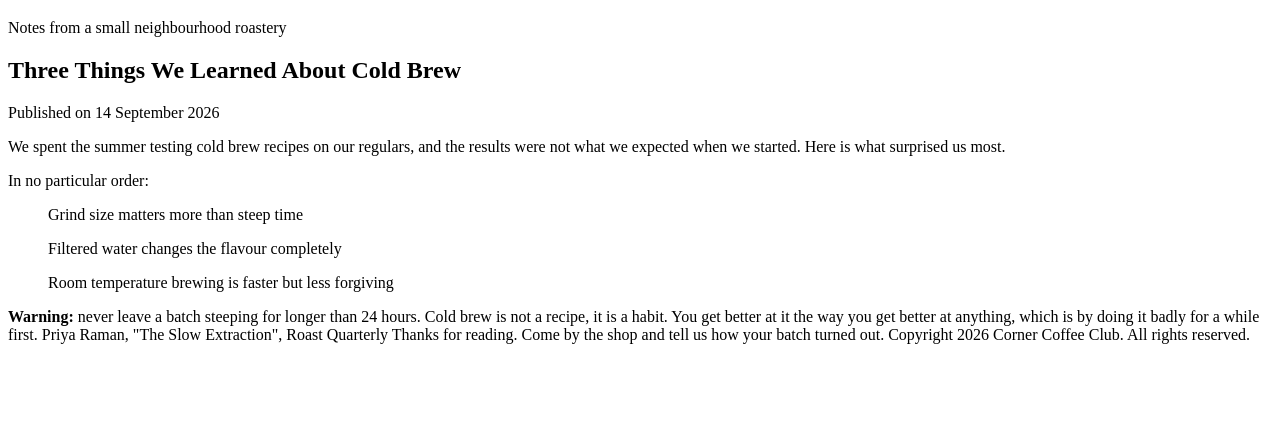
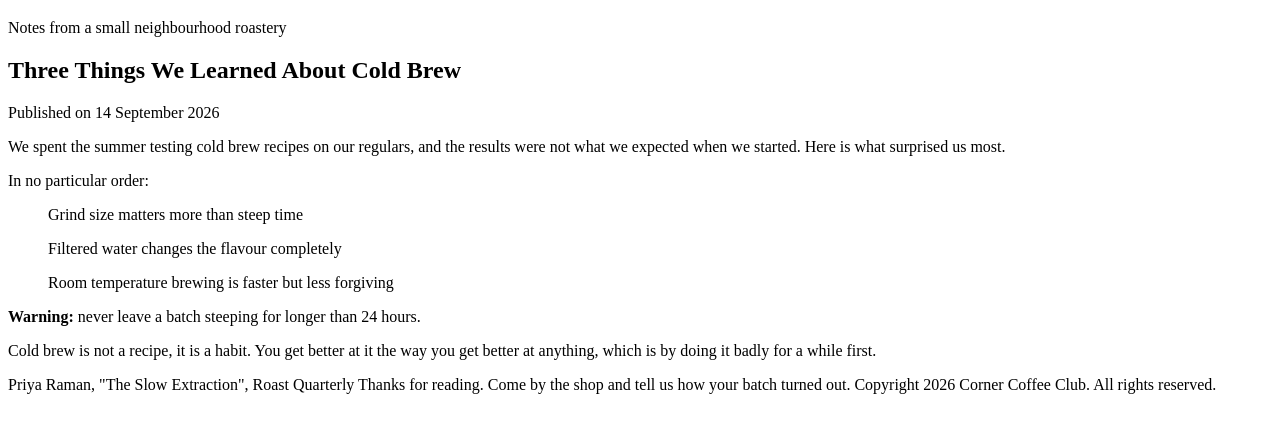
Before and after one commit to smariba/quiz1, a plain HTML site: page index.html in a window 1280 px wide. Shown: the part 61-494 px from the top of the page. Drawn offline with Linux system fonts and the light colour scheme.

Commit message:
Add paragraph

```diff
--- a/index.html
+++ b/index.html
@@ -26,7 +26,7 @@ In no particular order:
 
 <b>Warning:</b> never leave a batch steeping for longer than 24 hours.
 
-Cold brew is not a recipe, it is a habit. You get better at it the way you get better at anything, which is by doing it badly for a while first.
+<p>Cold brew is not a recipe, it is a habit. You get better at it the way you get better at anything, which is by doing it badly for a while first.</p>
 
 Priya Raman, "The Slow Extraction", Roast Quarterly
 
```
